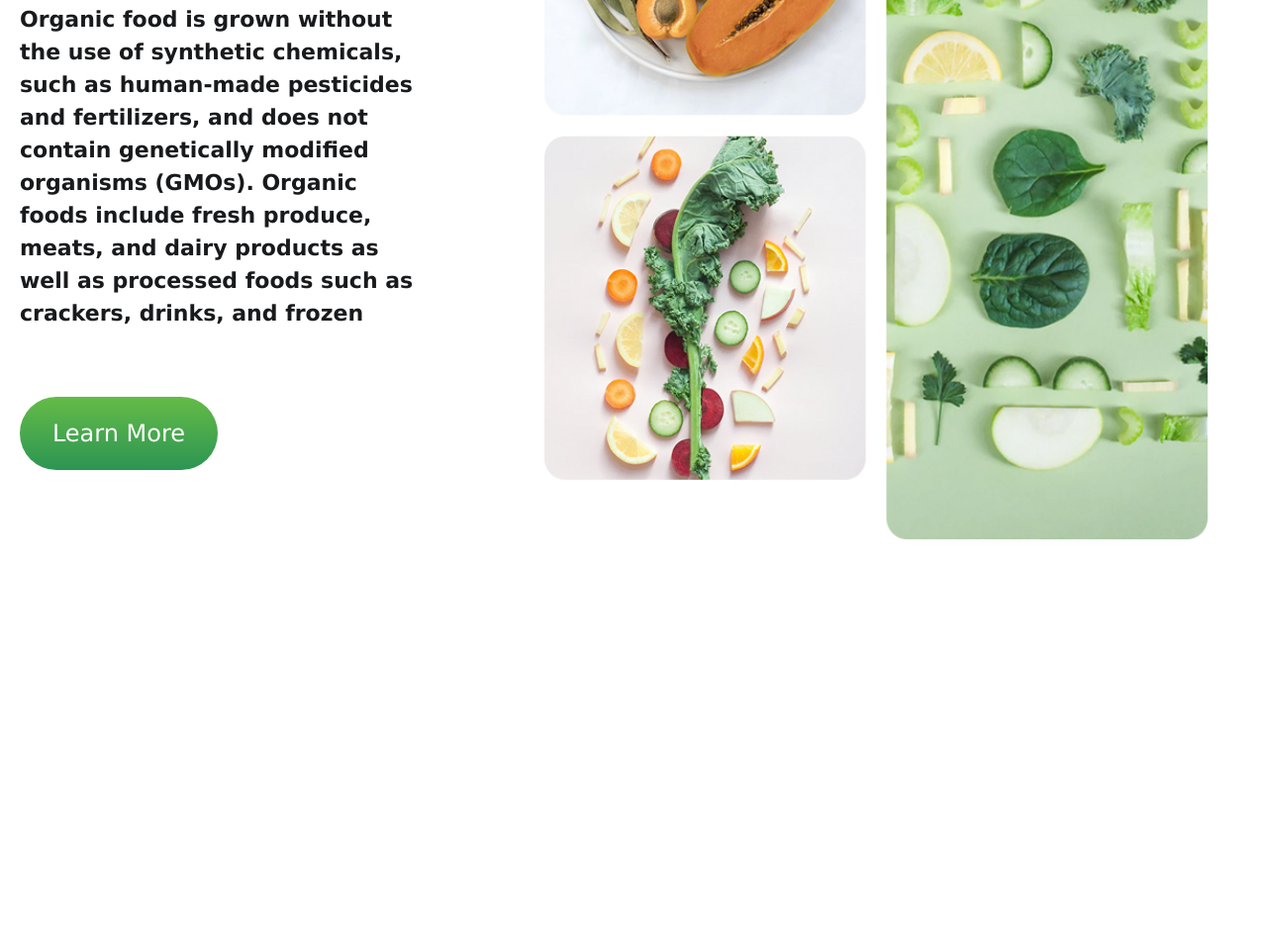
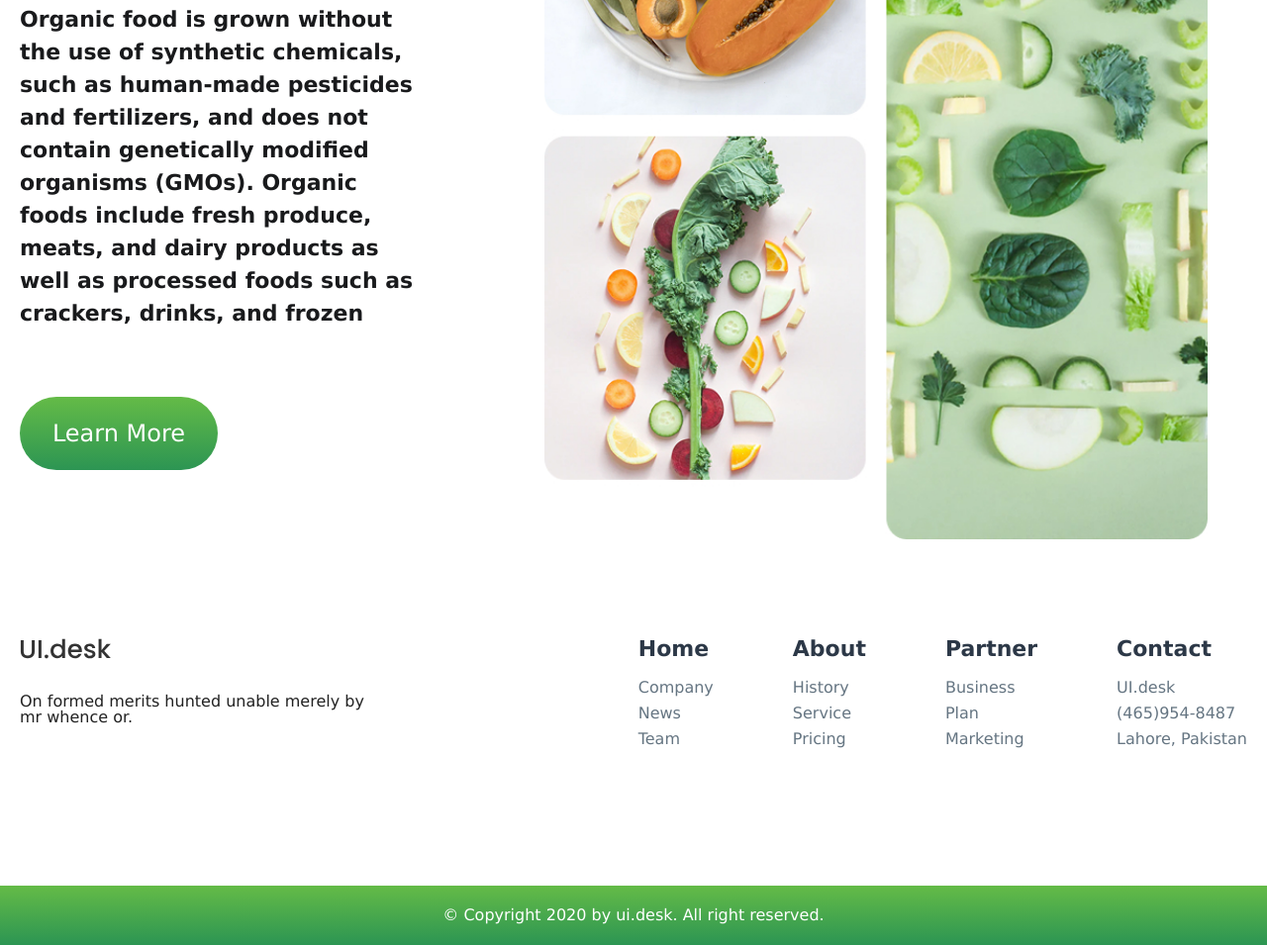
Before and after one commit to ggenka/healthy_food, a website: page index.html in a window 1280 px wide. Shown: the part 1225-2180 px from the top of the page at 99% size. Before the commit the page ends 1870 px from the top, so only its background shows below. Drawn offline with Linux system fonts and the light colour scheme.

Commit message:
added footer

```diff
--- a/index.html
+++ b/index.html
@@ -6,11 +6,11 @@
     <link rel="stylesheet" href="reset.css">
     <link rel="stylesheet" href="./style/style.css">
 </head>
-<body  class="fadeIn">
+<body class="fadeIn">
 <header class="header">
     <div class="container">
         <div class="header__inner">
-                    <a href="#" class="header__logo-link">
+            <a href="index.html" class="header__logo-link">
                 <img src="./images/logo.svg" alt="" class="header__logo-img">
             </a>
             <nav class="header__nav-menu">
@@ -68,5 +68,60 @@
     </div>
 </div>
 
+
+<footer class="footer">
+    <div class="container">
+        <div class="footer__inner">
+            <div class="footer__brand">
+                <a href="index.html" class="footer__brand-logo">
+                    <img src="./images/logo.svg" alt="" class="footer__brand-img">
+                </a>
+                <p class="footer__grand-text">
+                    On formed merits hunted unable merely by mr whence or.
+                </p>
+            </div>
+            <nav class="footer__nav-menu">
+                <ul class="footer__nav-list">
+                    <li><a href="index.html" class="footer__nav-link">Home</a></li>
+                    <li><a href="#">Company</a></li>
+                    <li><a href="#">News</a></li>
+                    <li><a href="#">Team</a></li>
+                </ul>
+
+                <ul class="footer__nav-list">
+                    <li><a href="about.html" class="footer__nav-link">About</a></li>
+                    <li><a href="#">History</a></li>
+                    <li><a href="#">Service</a></li>
+                    <li><a href="#">Pricing</a></li>
+                </ul>
+
+                <ul class="footer__nav-list">
+                    <li><a href="#" class="footer__section-link">Partner</a></li>
+                    <li><a href="#">Business</a></li>
+                    <li><a href="#">Plan</a></li>
+                    <li><a href="#">Marketing</a></li>
+                </ul>
+
+                <ul class="footer__nav-contact">
+                    <li><a href="" class="footer__list-link">Contact</a></li>
+                    <li><a href="">UI.desk</a></li>
+                    <li><a href="tel:+14659548487">(465)954-8487</a>
+                    </li>
+                    <li><a href="">Lahore, Pakistan</a></li>
+                </ul>
+
+
+            </nav>
+        </div>
+
+    </div>
+
+    <h4 class="footer__copyright">
+        © Copyright 2020 by ui.desk. All right reserved.
+    </h4>
+
+</footer>
+
+
 </body>
 </html>
--- a/style/style.css
+++ b/style/style.css
@@ -12,15 +12,19 @@ body {
     font-family: Verdana, Geneva, Tahoma, sans-serif;
     animation: fadeIn 0.6s ease-in;
 }
-.about{
+
+.about {
 
 }
 
 
-
 @keyframes fadeIn {
-    from { opacity: 0; }
-    to   { opacity: 1; }
+    from {
+        opacity: 0;
+    }
+    to {
+        opacity: 1;
+    }
 }
 
 a {
@@ -197,6 +201,138 @@ ul, li {
         background-size: cover;
     }
 }
+footer {
+
+
+
+.footer__inner {
+    display: grid;
+    grid-template-columns: 1fr 1fr;
+    gap: 60px;
+
+    .footer__brand {
+        display: flex;
+        flex-direction: column;
+        max-width: 360px;
+
+        .footer__brand-logo {
+            margin-bottom: 35px;
+        }
+
+        .footer__brand-text {
+            font-weight: 500;
+            font-size: 16px;
+            color: #657582;
+        }
+    }
+
+
+    .footer__nav-menu {
+        display: grid;
+        grid-template-columns: repeat(4, 1fr);
+        gap: 80px;
+        margin-bottom: 100px;
+    }
+
+    /* Стилі для списків */
+    .footer__nav-list {
+        margin-bottom: 30px;
+    }
+
+    /* Заголовок у списку */
+    .footer__section-title {
+        color: #000;
+        margin-bottom: 20px;
+        font-weight: bold;
+    }
+
+
+
+    /* Перший елемент у кожному списку */
+    .footer__nav-list li:first-child h3,
+    .footer__nav-list li:first-child a,
+    .footer__nav-contact li:first-child a {
+        display: flex;
+        font-weight: 700;
+        font-size: 22px;
+        color: #2c3847;
+        margin-bottom: 20px;
+        gap: 40px;
+        transition: color 400ms ease;
+
+    }
+    .footer__nav-list a:hover{
+        color: #5fb848;
+    }
+
+    .footer__nav-list li:first-child a:hover {
+        color: #5fb848;
+    }
+    .footer__nav-contact li:first-child a:hover {
+        color:  #5fb848;
+    }
+
+    .footer__nav-contact a:hover {
+        color:  #5fb848;
+    }
+
+
+    .footer__nav-list li {
+        font-weight: 500;
+        font-size: 16px;
+        color: #657582;
+        margin-bottom: 10px;
+    }
+    /*.footer__nav-contact  li:first-child,*/
+    /*.footer__nav-contact  a:first-child {*/
+    /*    margin-bottom: 10px;*/
+    /*}*/
+
+    .footer__nav-contact{
+        font-weight: 500;
+        font-size: 16px;
+        color: #657582;
+
+
+
+        li{
+            margin-bottom: 10px;
+
+        }
+
+
+    }
+
+    .footer__nav-contact li {
+        white-space: nowrap;
+    }
+
+
+
+
+}
+
+
+
+
+
+
+    .footer__copyright {
+        width: 100%;
+        height: 60px;
+        display: flex;
+        align-items: center;
+        justify-content: center;
+        background: linear-gradient(180deg, #64bb47 0%, #2c9553 100%);
+        text-align: center;
+        font-weight: 500;
+        font-size: 16px;
+        color: #fff;
+    }
+
+}
+
+
 
 
 @media only screen and (max-width: 1270px) {
```
Also changed, not shown: about.html (+54 -0 lines), footer.html (added, +63 -0 lines). Lines whose indentation alone changed are shown as unchanged.
